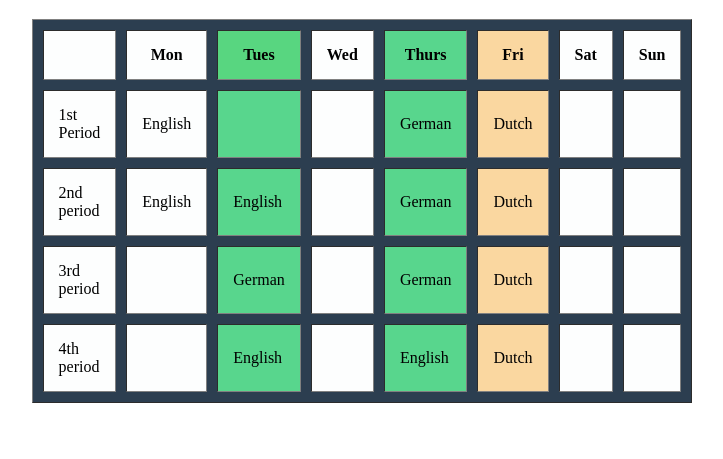
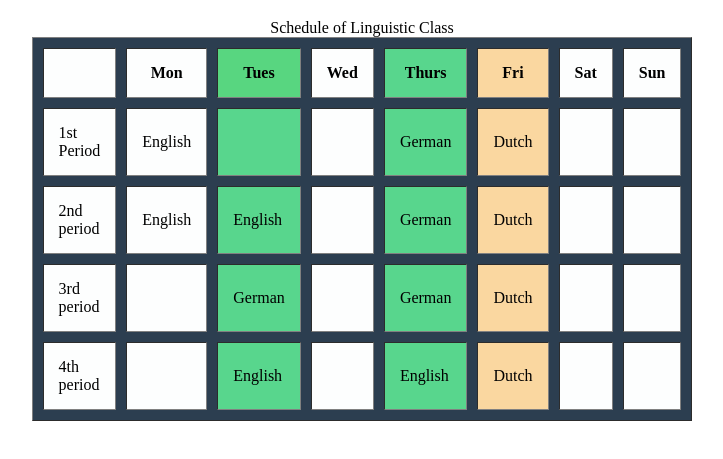
Before and after one commit to omlan99/Table, a plain HTML site: page index.html in a window 1280 px wide. Shown: the part 61-520 px from the top of the page, without its empty margins (278-1001 px from the left). Drawn offline with Linux system fonts and the light colour scheme.

Commit message:
Update index.html

```diff
--- a/index.html
+++ b/index.html
@@ -5,7 +5,8 @@
 </head>
 <body>
     <h1 align="center">HTML TABLES</h1>
-    <table bgcolor="#2C3E50" cellspacing="10px" border="1px" width="250px" height="250px" cellpadding="15px" align="center" >
+    <table bgcolor="#2C3E50" cellspacing="10px" border="1px" width="250px" height="250px" cellpadding="15px" align="center" valign="center" >
+        <caption>Schedule of Linguistic Class</caption>
         <thead>
             <tr>
                 <th bgcolor="#FDFEFE">&nbsp;</th>
```
